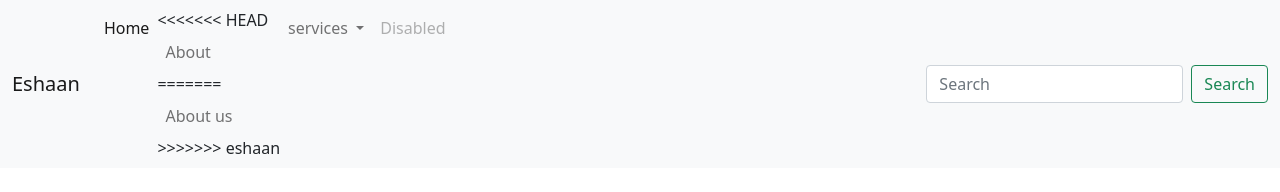
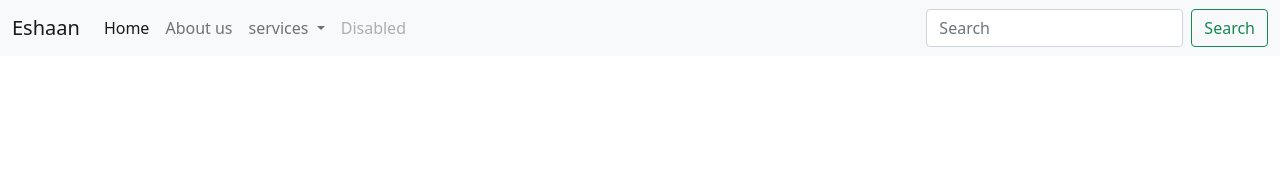
Before and after one commit to kauramyy/textoptimizer, a plain HTML site: page index.html in a window 1280 px wide. Drawn offline with nearby package versions, Linux system fonts and the light colour scheme.

Commit message:
again beautify

```diff
--- a/index.html
+++ b/index.html
@@ -23,11 +23,7 @@
                 <a class="nav-link active" aria-current="page" href="#">Home</a>
               </li>
               <li class="nav-item">
-<<<<<<< HEAD
-                <a class="nav-link" href="#">About</a>
-=======
                 <a class="nav-link" href="#">About us </a>
->>>>>>> eshaan
               </li>
               <li class="nav-item dropdown">
                 <a class="nav-link dropdown-toggle" href="#" id="navbarDropdown" role="button" data-bs-toggle="dropdown" aria-expanded="false">
```
